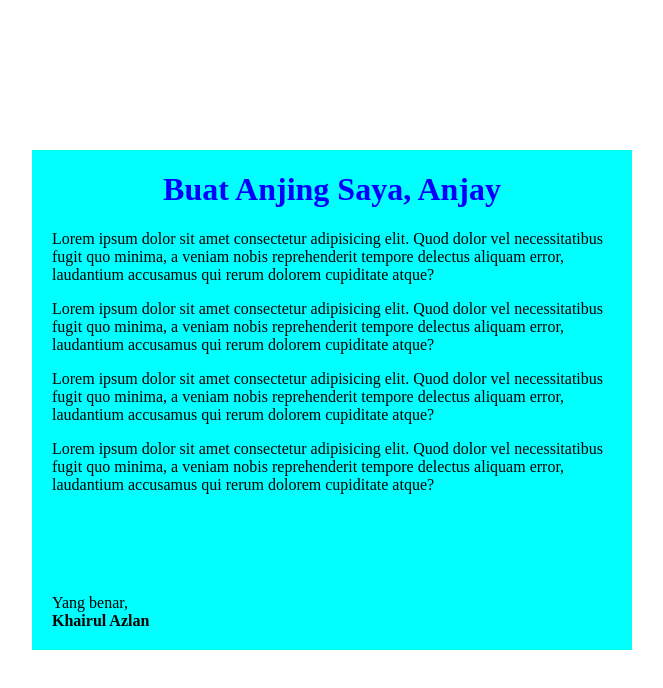
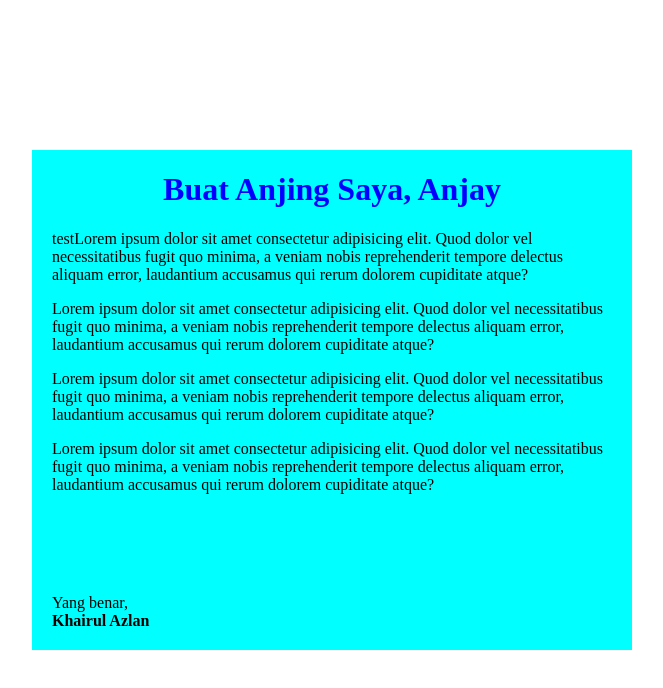
Before and after one commit to kaz7535/ocb24-week-1, a plain HTML site: page index.html in a window 1280 px wide. Shown: the whole page, without its empty margins (308-971 px from the left). Drawn offline with Linux system fonts and the light colour scheme.

Commit message:
add test

```diff
--- a/index.html
+++ b/index.html
@@ -37,7 +37,7 @@
 <body>
     <div class="center">
         <h1>Buat Anjing Saya, Anjay</h1>
-        <p>Lorem ipsum dolor sit amet consectetur adipisicing elit. Quod dolor vel necessitatibus fugit quo minima, a veniam nobis reprehenderit tempore delectus aliquam error, laudantium accusamus qui rerum dolorem cupiditate atque?</p>
+        <p>testLorem ipsum dolor sit amet consectetur adipisicing elit. Quod dolor vel necessitatibus fugit quo minima, a veniam nobis reprehenderit tempore delectus aliquam error, laudantium accusamus qui rerum dolorem cupiditate atque?</p>
         <p>Lorem ipsum dolor sit amet consectetur adipisicing elit. Quod dolor vel necessitatibus fugit quo minima, a veniam nobis reprehenderit tempore delectus aliquam error, laudantium accusamus qui rerum dolorem cupiditate atque?</p>
         <p>Lorem ipsum dolor sit amet consectetur adipisicing elit. Quod dolor vel necessitatibus fugit quo minima, a veniam nobis reprehenderit tempore delectus aliquam error, laudantium accusamus qui rerum dolorem cupiditate atque?</p>
         <p>Lorem ipsum dolor sit amet consectetur adipisicing elit. Quod dolor vel necessitatibus fugit quo minima, a veniam nobis reprehenderit tempore delectus aliquam error, laudantium accusamus qui rerum dolorem cupiditate atque?</p>
```
